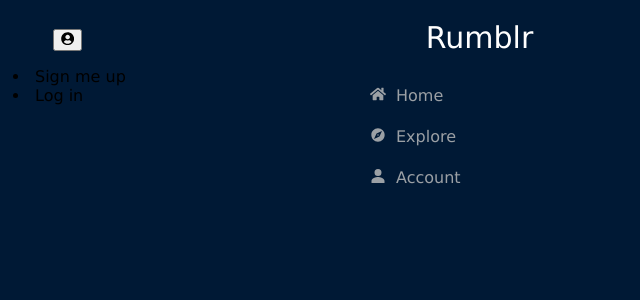
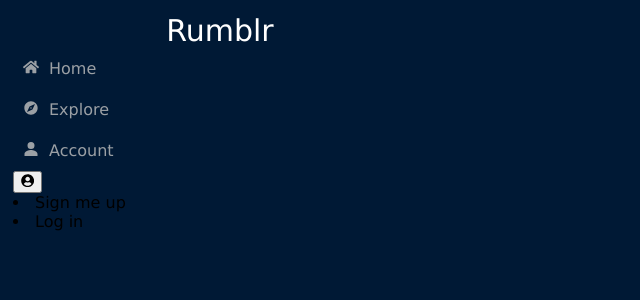
Before and after one commit to greenbar91/Tumblr-Project, a React (Vite) app in the folder react-vite/: page /following in a window 1280 px wide. Shown: the top 300 px of the page, without its empty margins (0-640 px from the left). Built offline with nearby package versions, Linux system fonts and the light colour scheme; no server answers.

Commit message:
Edited CSS files to create a more accurate website, also edited the follow redux

```diff
--- a/react-vite/src/components/FollowingFormPage/FollowingForm.css
+++ b/react-vite/src/components/FollowingFormPage/FollowingForm.css
@@ -6,7 +6,10 @@
 }
 
 #following-ul{
-    border: solid green 2px;
     padding: 0;
     list-style-type: none;
 }
+
+#user-search-div button{
+    margin-left: 5px;
+}
--- a/react-vite/src/components/FollowingFormPage/FollowingForm.jsx
+++ b/react-vite/src/components/FollowingFormPage/FollowingForm.jsx
@@ -32,10 +32,10 @@
 
     return (
         <div className="main-content">
-        {followingList && followingList.length >= 0 && <h1>{followingList.length === 0 || !followingList.length ? 0 : followingList.length} Following</h1>}
+        {followingList && followingList.length >= 0 && <h3>{followingList.length === 0 || !followingList.length ? 0 : followingList.length} Following</h3>}
         <form id="followSearch" onSubmit={followUser}>
-            <div>
-                <input id='username_input' name="username" type="text" value={userSearch} placeholder="Seach for user" onChange={e => setUserSearch(e.target.value)}></input>
+            <div id="user-search-div">
+                <input id='username_input' name="username" type="text" value={userSearch} placeholder="Enter a username to follow" onChange={e => setUserSearch(e.target.value)}></input>
                 <button>Follow</button>
             </div>
             {errors.length && errors.user_not_found && <p>{errors.user_not_found}</p>}
@@ -44,7 +44,7 @@
             <ul id="following-ul">
                 {followingList.map(user =>
                     <li key={user.id}>
-                        <FollowingFormTile id={user.id} icon='' username={user.username} updated='Coming soon...'/>
+                        <FollowingFormTile id={user.id} icon='' username={user.username} updated='Feature TBD'/>
                     </li>)}
             </ul>
         }
--- a/react-vite/src/components/FollowingFormTile/FollowingFormTile.css
+++ b/react-vite/src/components/FollowingFormTile/FollowingFormTile.css
@@ -2,10 +2,15 @@
     box-sizing: border-box;
     display: flex;
     justify-content: space-between;
+    align-items: center;
+}
+
+.following_tile div{
+    margin: 5px;
 }
 
 #user_updated{
     display: flex;
     flex-direction: column;
-    justify-content: left;
+    justify-content: space-between;
 }
--- a/react-vite/src/components/NavBar/NavBar.css
+++ b/react-vite/src/components/NavBar/NavBar.css
@@ -1,6 +1,6 @@
 .nav-bar-container {
   display: flex;
-  position: absolute;
+  /* position: absolute; */
   top: 0%;
   left: 25%;
   /* color: white; */
@@ -21,9 +21,8 @@
 }
 
 .logo-container {
-  padding-top: 20px;
-  padding-bottom: 20px;
-  text-align: center;
+  display: flex;
+  justify-content: center;
 }
 
 ul {
@@ -96,8 +95,8 @@
     text-decoration: none;
     display: flex;
     position: absolute;
-    top: 100%;
-    right: -6%;
+    top: 25%;
+    left: 50px;
   }
 
 .dropdown-options {
@@ -115,5 +114,5 @@
 .likes-count {
   display: flex;
   position: absolute;
-  right:15%
+  left: 30%
 }
--- a/react-vite/src/components/NavBar/NavBar.jsx
+++ b/react-vite/src/components/NavBar/NavBar.jsx
@@ -33,7 +33,7 @@
 
   return (
     <nav className="nav-bar-container">
-      <ul>
+      <ul id="user-nav-ul">
         <li className="logo-container">
           <NavLink to={"/"} className="logo">
             Rumblr
--- a/react-vite/src/components/Navigation/Navigation.jsx
+++ b/react-vite/src/components/Navigation/Navigation.jsx
@@ -34,7 +34,7 @@
   return (
 
     <div className="site-container">
-      <ul>
+      <ul id="custom-ul">
         <div className="nav-bar">
           <NavBar />
         </div>
--- a/react-vite/src/index.css
+++ b/react-vite/src/index.css
@@ -1,4 +1,40 @@
 /* TODO: Add sitewide styles */
+#root{
+    display: grid;
+    grid-template-columns: repeat(3, 33%);
+    grid-template-areas: 'nav main side';
+}
+
+/* .site-container{
+    grid-area: side;
+} */
+
+.logo-container{
+grid-area: nav;
+}
+
+.dropdown-content{
+    grid-area: nav;
+}
+
+#user-nav-ul, #custom-ul{
+    grid-area: nav;
+    padding: 0;
+    list-style-type: none;
+    margin: 0;
+}
+.nav-bar-options{
+    grid-area: nav;
+}
+
+.nav-bar-container{
+    grid-area: nav;
+}
+
+.main-content{
+    grid-area: main;
+}
+
 body {
     background-color: #001935;
     box-sizing: border-box;
--- a/react-vite/src/redux/follow.js
+++ b/react-vite/src/redux/follow.js
@@ -104,7 +104,7 @@
       return {...state, following: action.payload.followed_user }
 
     case UNFOLLOW_USER:
-      let newState = {}
+      var newState = {}
       for(let user in state['following']){
         newState[user.id] = user
       }
```
